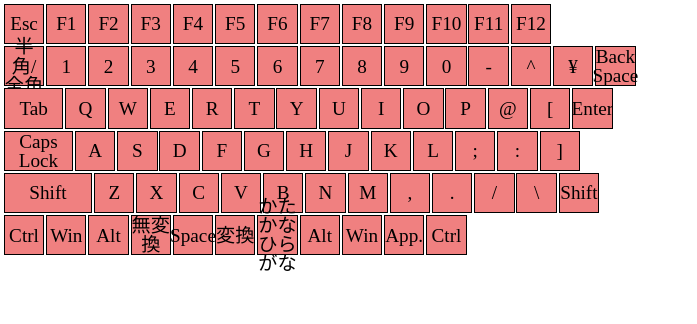
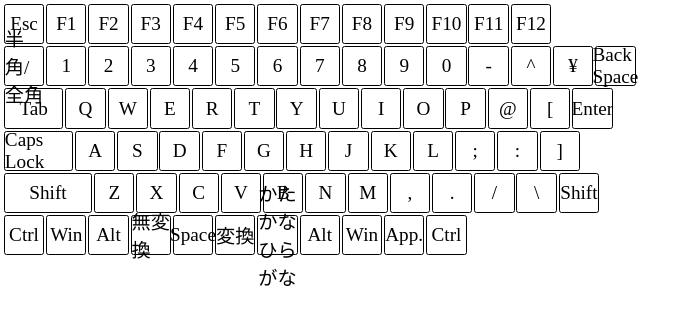
Before and after one commit to ut-code/typing-game, a React (Vite) app: page / in a window 1280 px wide. Shown: the top 324 px of the page, without its empty margins (0-697 px from the left). Built offline with nearby package versions, Linux system fonts and the light colour scheme.

Commit message:
スタイルを改善

```diff
--- a/src/App.css
+++ b/src/App.css
@@ -1,15 +1,11 @@
 .key {
-  background-color: lightcoral;
-  border: 1px solid;
+  border: 1px solid black;
+  border-radius: 0.2vw;
   font-size: 1.5vw;
-  text-align: center;
-  line-height: 100%;
   display: flex;
   justify-content: center;
   align-items: center;
 }
 
 #keyboard {
-  background-color: lightblue;
-  left: 400px;
 }
```
